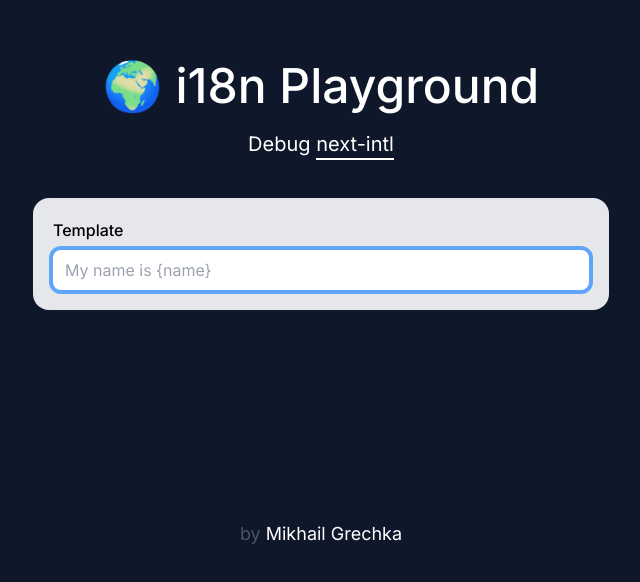
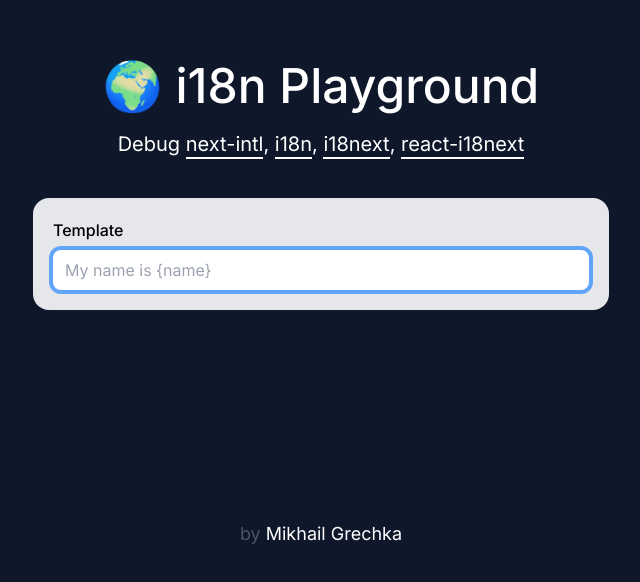
Before and after one commit to grech-ca/i18n-playground, a Next.js app: page / in a window 1280 px wide. Shown: the part 196-778 px from the top of the page, without its empty margins (319-959 px from the left). Built offline with nearby package versions, Linux system fonts and the light colour scheme.

Commit message:
Add more links to supported packages

```diff
--- a/src/app/page.tsx
+++ b/src/app/page.tsx
@@ -19,6 +19,25 @@
     return false
   }
 }
+
+const supportedPackages: {url: string; name: string}[] = [
+  {
+    name: 'next-intl',
+    url: 'https://www.npmjs.com/package/next-intl',
+  },
+  {
+    name: 'i18n',
+    url: 'https://www.npmjs.com/package/i18n',
+  },
+  {
+    name: 'i18next',
+    url: 'https://www.npmjs.com/package/i18next',
+  },
+  {
+    name: 'react-i18next',
+    url: 'https://www.npmjs.com/package/react-i18next',
+  },
+]
 
 const HomePage = () => {
   const [template, setTemplate] = useState('')
@@ -90,13 +109,17 @@
           <h1 className="text-4xl md:text-5xl font-medium">🌍 i18n Playground</h1>
           <p className="text-xl">
             <span>Debug</span>{' '}
-            <Link
-              href="https://npmjs.com/package/next-intl"
-              className="inline-block transition-transform active:scale-95 relative after:absolute after:top-full after:inset-x-0 after:bg-white after:h-0.5"
-              target="_blank"
-            >
-              next-intl
-            </Link>
+            {supportedPackages.map(({name, url}, index, array) => (
+              <Fragment key={name}>
+                <Link
+                  href={url}
+                  className="inline-block transition-transform active:scale-95 relative after:absolute after:top-[95%] after:inset-x-0 after:bg-white after:h-0.5"
+                  target="_blank"
+                >
+                  {name}
+                </Link>{index < (array.length - 1) && ', '}
+              </Fragment>
+            ))}
           </p>
         </div>
         <div className="grid gap gap-y-4 p-5 rounded-2xl bg-gray-200 w-full md:w-[36rem]">
```
